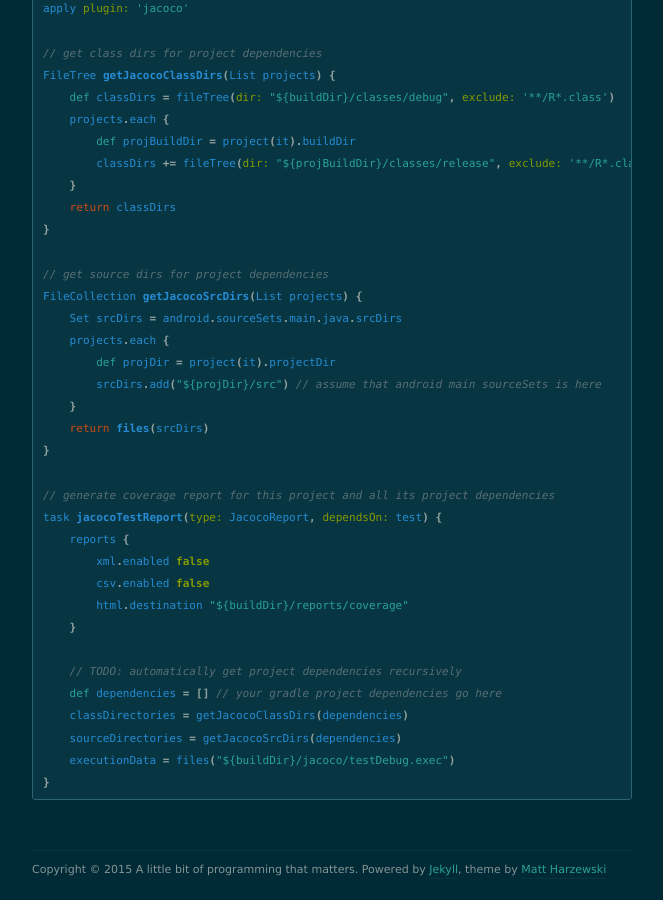
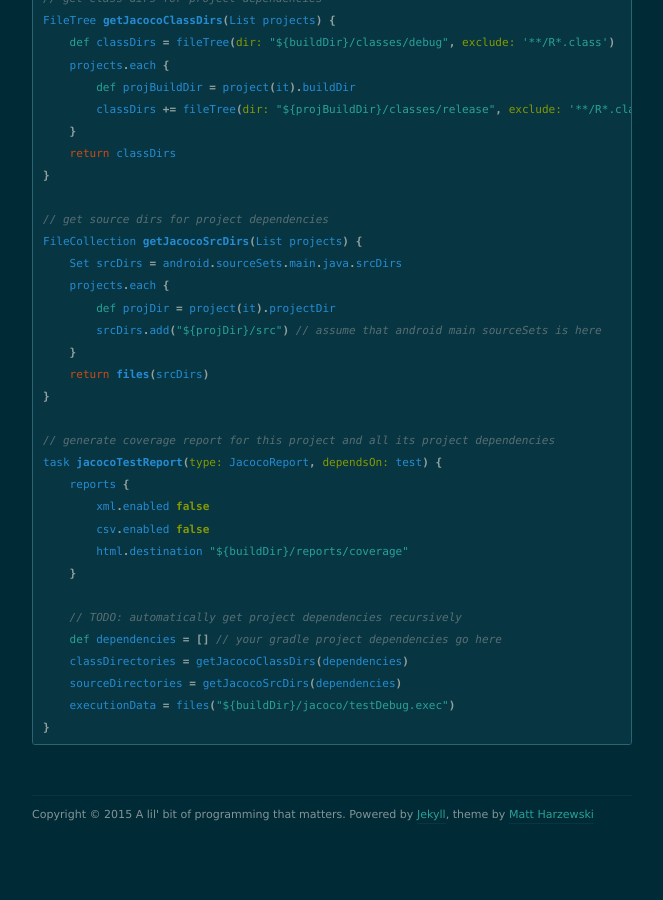
Before and after one commit to hidroh/hidroh.github.io, a Jekyll site: the page built from index.html, in a window 1280 px wide and 900 px high, scrolled down 2016 px. Shown: the whole window, without its empty margins (308-971 px from the left). Built offline with Jekyll 4.4.1, drawn with Linux system fonts in a browser that asks for light colours; nearby versions of some CDN libraries; the list of posts is cut into pages by our own code; after the commit the page ends 2861 px from its top, so only the background shows below that; some of the changed text lies outside the part shown.

Commit message:
Update title

```diff
--- a/_config.yml
+++ b/_config.yml
@@ -1,4 +1,4 @@
-name: A little bit of programming that matters
+name: A lil' bit of programming that matters
 url: http://hidroh.github.io
 description: Tips and tricks, useful patterns and implementations for Android
 
--- a/index.html
+++ b/index.html
@@ -1,6 +1,6 @@
 ---
 layout: default
-title: A little bit of programming that matters
+title: A lil' bit of programming that matters
 ---
 
 {% for post in paginator.posts %}
```
